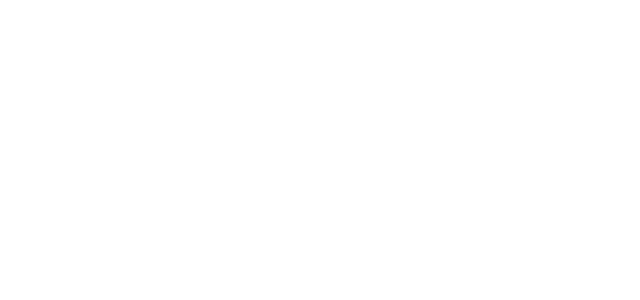
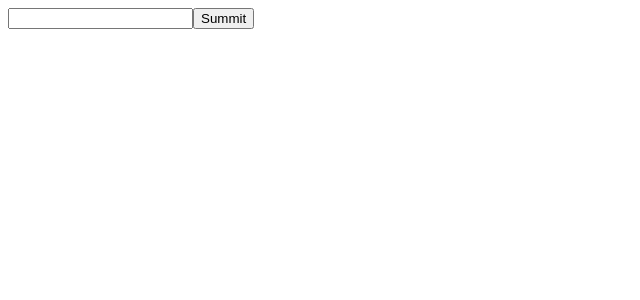
Before and after one commit to GCaringi/vue-boolflix, a Vue app: page / in a window 1280 px wide. Shown: the top 300 px of the page, without its empty margins (0-640 px from the left). Built offline with nearby package versions, Linux system fonts and the light colour scheme.

Commit message:
Add milestone 1 in app.vue

```diff
--- a/src/App.vue
+++ b/src/App.vue
@@ -1,12 +1,50 @@
 <template>
   <div id="app">
+      <label for="search"></label>
+      <input v-model = "searchText" type="text" name="search" id="" @keyup.enter="getApiCall()">
+      <button>Summit</button>
+    <div
+    v-for = "(elem, index) in apiReturns"
+    :key = "index"
+    >
+    {{elem.title}}
+    {{elem.release_date}}
+    <br>
+    </div>
   </div>
 </template>
 
 <script>
 
+import axios from 'axios'
+
 export default {
   name: 'App',
+  data() {
+    return {
+      searchText: "",
+      apiReturns: [],
+    }
+  },
+  methods: {
+    getApiCall(){
+      axios.get("https://api.themoviedb.org/3/search/movie", {
+          params : {
+            api_key : 'de769e980146beba17b59014687eb2a7',
+            query: this.searchText,
+            language: "it-IT",
+          }
+      })
+      .then((response) => {
+        console.log(response.data)
+        this.apiReturns = response.data.results;
+      })
+      .catch((error) => {
+        console.log(error)
+      })
+      this.searchText = "";
+    }
+  },
   components: {
 
   }
```
